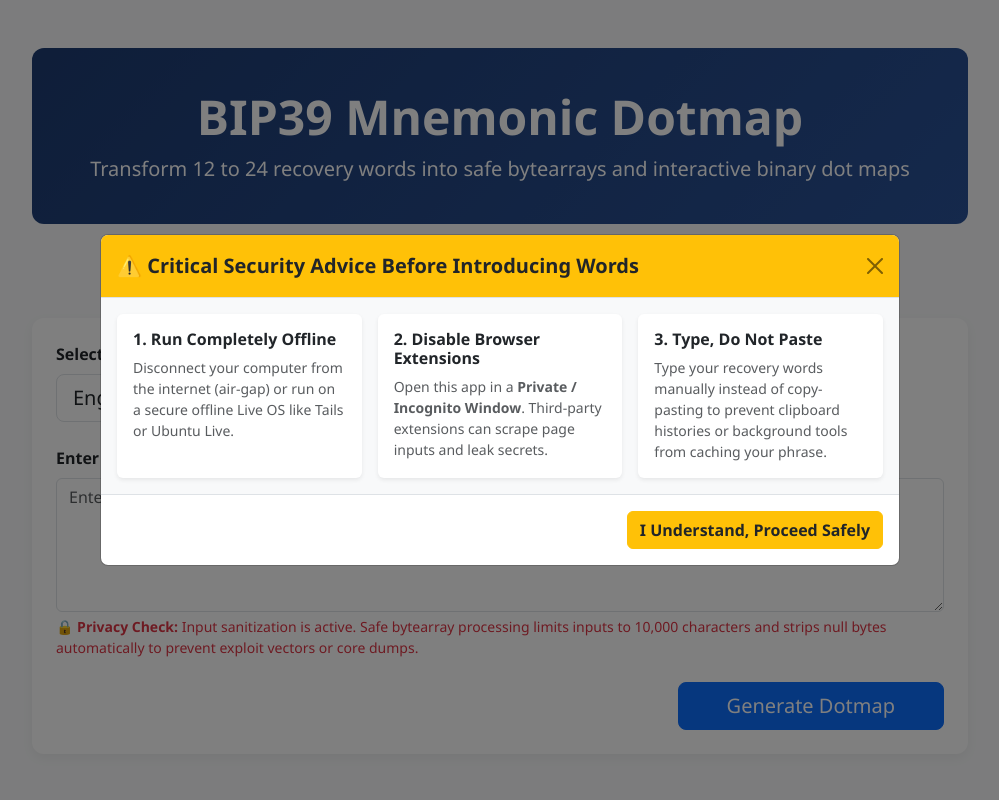
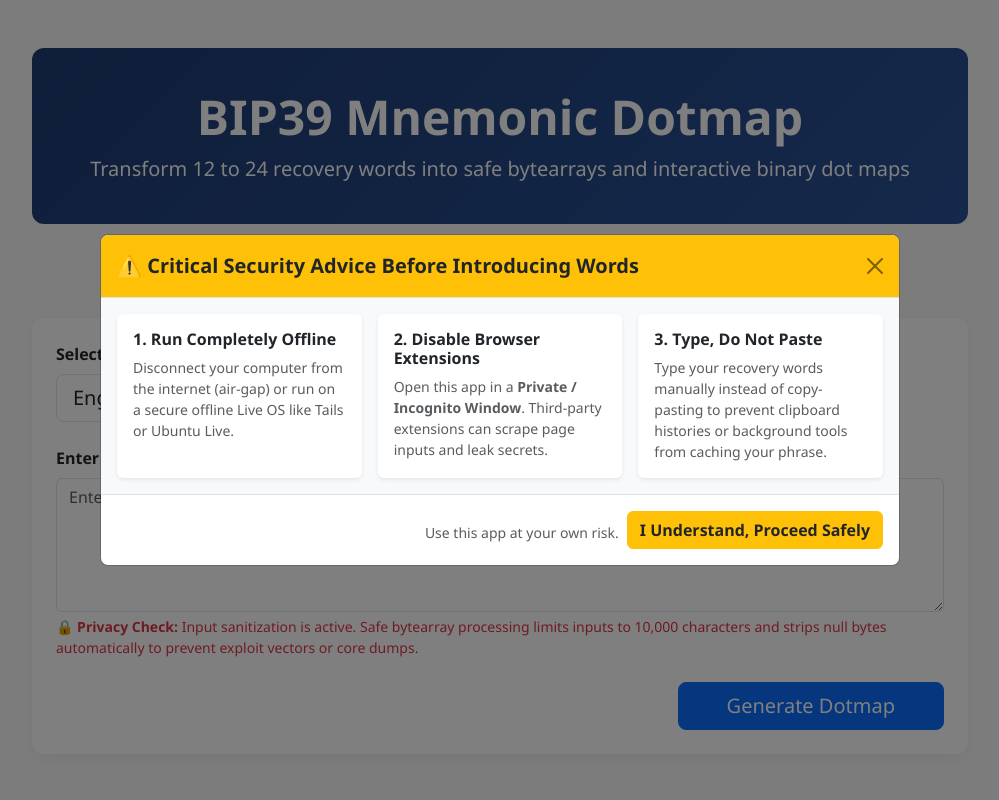
Before and after one commit to racga12/bip39-dotmap-variations, a Flask app: page / in a window 1280 px wide. Shown: the whole page, without its empty margins (140-1139 px from the left). Run offline with Flask 3, Linux system fonts and the light colour scheme.

Commit message:
Add risk disclaimer to modal footer

```diff
--- a/templates/index.html
+++ b/templates/index.html
@@ -240,6 +240,7 @@
                         </div>
                     </div>
                     <div class="modal-footer">
+                        <p class="small text-muted mb-0">Use this app at your own risk.</p>
                         <button type="button" class="btn btn-warning text-dark fw-bold" data-bs-dismiss="modal">I Understand, Proceed Safely</button>
                     </div>
                 </div>
```
